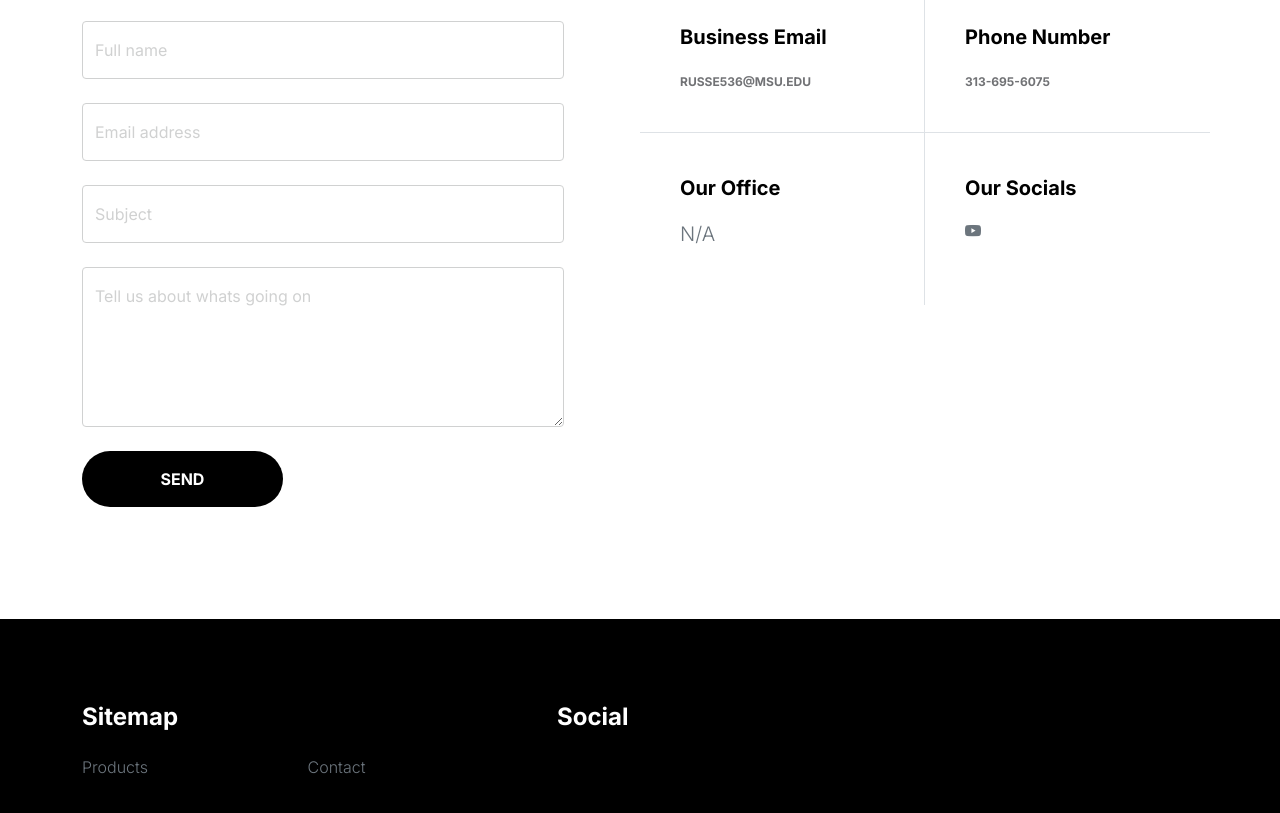
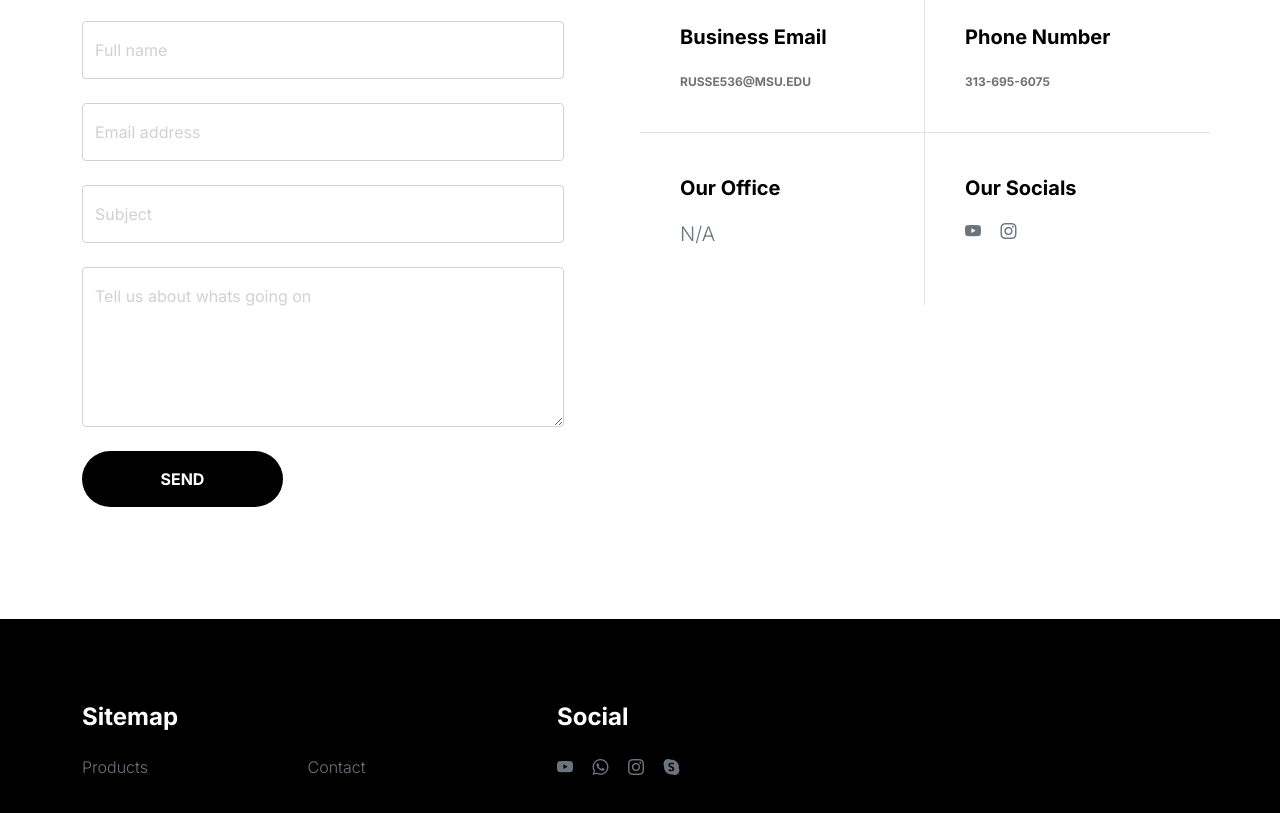
Before and after one commit to CarlosRussell13/carlosrussell13.github.io, a plain HTML site: page contact.html in a window 1280 px wide. Shown: the part 746-1559 px from the top of the page. Drawn offline with Linux system fonts and the light colour scheme.

Commit message:
social media fix

```diff
--- a/contact.html
+++ b/contact.html
@@ -176,7 +176,7 @@ https://www.tooplate.com/view/2127-little-fashion
 
                                         <li><a href="#" class="social-icon-link bi-youtube"></a></li>
 
-                                        <li><a href="#" class="https://www.instagram.com/threetwoclothing/"></a></li>
+                                        <li><a href="https://www.instagram.com/threetwoclothing/" class="social-icon-link bi-instagram"></a></li>
 
 
                                     </ul>
@@ -216,10 +216,13 @@ https://www.tooplate.com/view/2127-little-fashion
 
                         <ul class="social-icon">
 
+                            <li><a href="#" class="social-icon-link bi-youtube"></a></li>
 
-                            <li><a href="#" class="https://www.instagram.com/threetwoclothing/"></a></li>
+                            <li><a href="#" class="social-icon-link bi-whatsapp"></a></li>
 
+                            <li><a href="https://www.instagram.com/threetwoclothing/" class="social-icon-link bi-instagram"></a></li>
 
+                            <li><a href="#" class="social-icon-link bi-skype"></a></li>
                         </ul>
                     </div>
 
```
